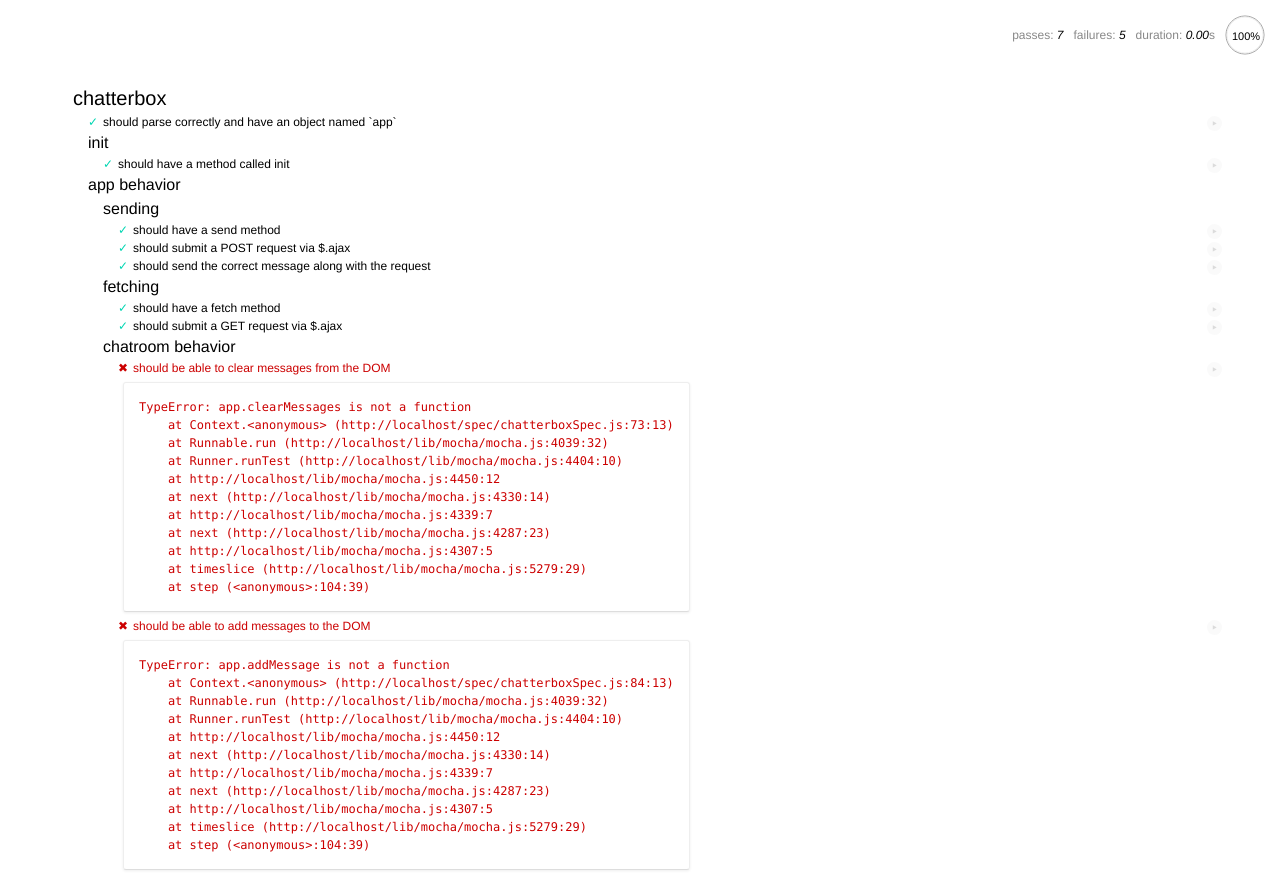
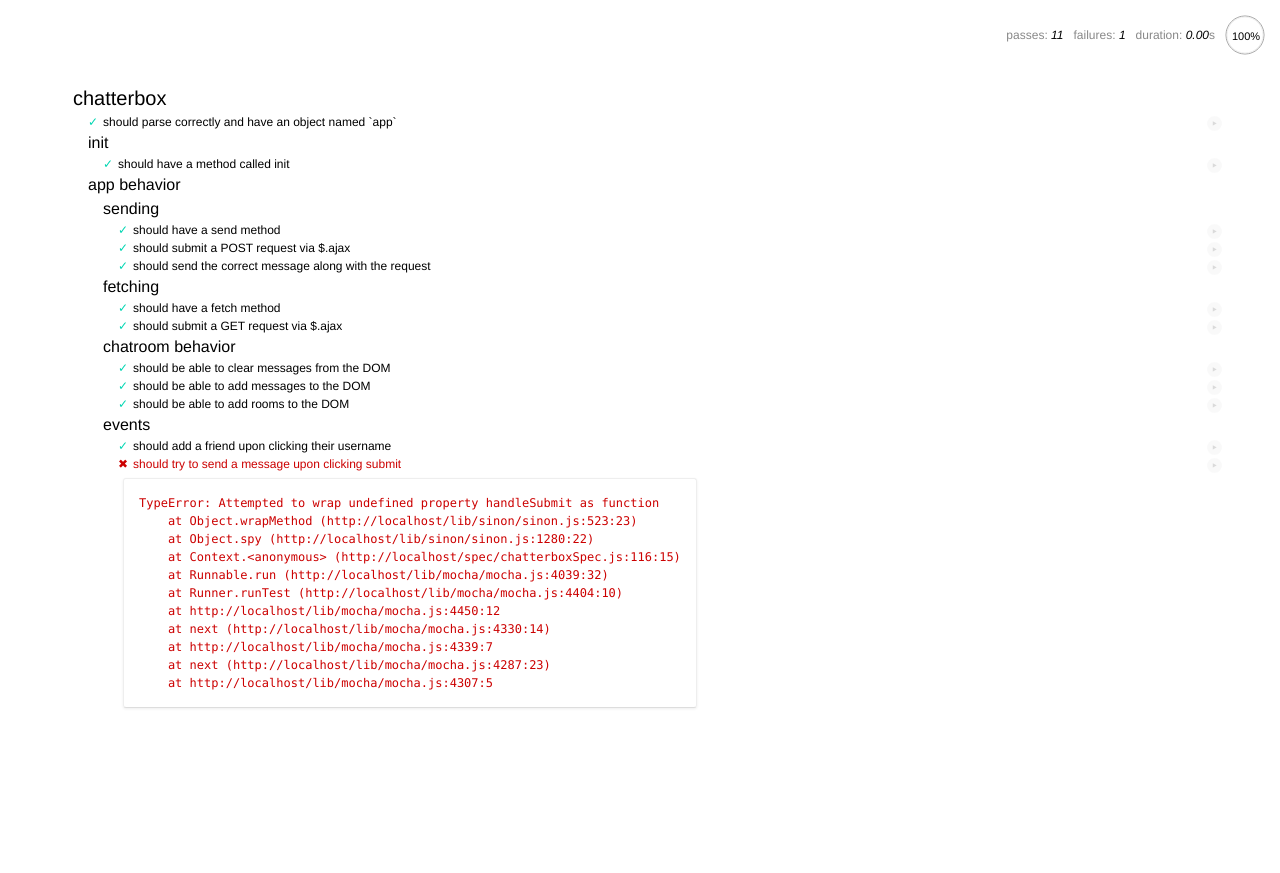
Before and after one commit to sidreddy88/chatterbox-client, a website: page SpecRunner.html in a window 1280 px wide. Shown: the top 873 px of the page. After the commit the page ends 800 px from the top, so only its background shows below. Drawn offline with Linux system fonts and the light colour scheme; no server answers.

```diff
--- a/client/scripts/app.js
+++ b/client/scripts/app.js
@@ -1,9 +1,11 @@
 // YOUR CODE HERE:
 
+//$(document).ready(function(){
 
 var app = {
   server: 'https://api.parse.com/1/classes/chatterbox',
-  messages: []
+  messages: [],
+  friends:[]
 };
 
 
@@ -50,10 +52,26 @@
   });
 };
 
-app.clearMessage = function () {
-
+app.clearMessages = function () {
+  $("#chats").empty();
 };
 
+app.addMessage = function(message) {
+  var $messageBlock = $('<div></div>');
+  var $userLink = $("<a href='#' class='username'></a>");
+  $userLink.attr('data-user-id', message.username);
+  $userLink.on("click", app.addFriend(message.username));
+  $userLink.html(message.username + ":");
+  $messageBlock.append($userLink);
+  $messageBlock.append(" " + message.text);
+  $("#chats").append($messageBlock);
+};
+
+app.addRoom = function(room) {
+  var $roomBlock = $('<div></div>');
+  $roomBlock.append(room.text);
+  $("#roomSelect").append($roomBlock);
+};
 
 var message = {
   'username': 'shawndrost',
@@ -61,4 +79,12 @@
   'roomname': '4chan'
 };
 
-app.fetch();
+app.addFriend = function (username) {
+   app.friends.push(username);
+}
+
+app.addMessage(message);
+
+//});
+
+//app.fetch();
```
Also changed, not shown: client/index.html (+1 -0 lines).
